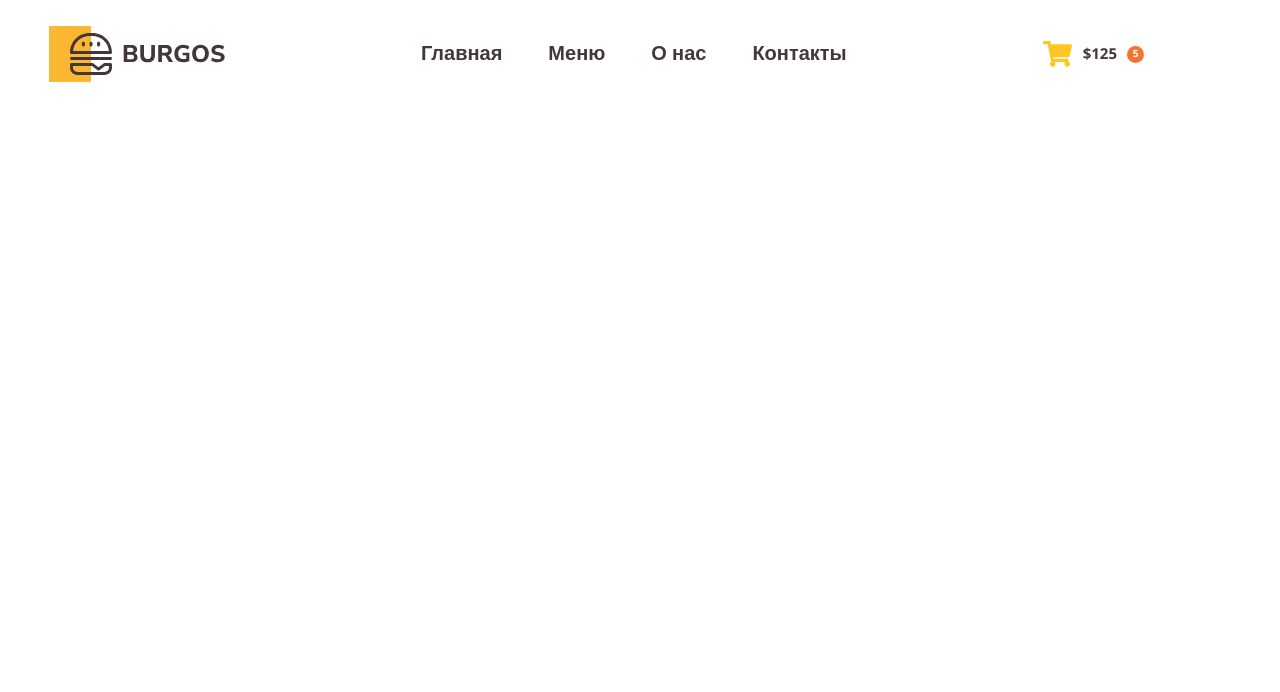
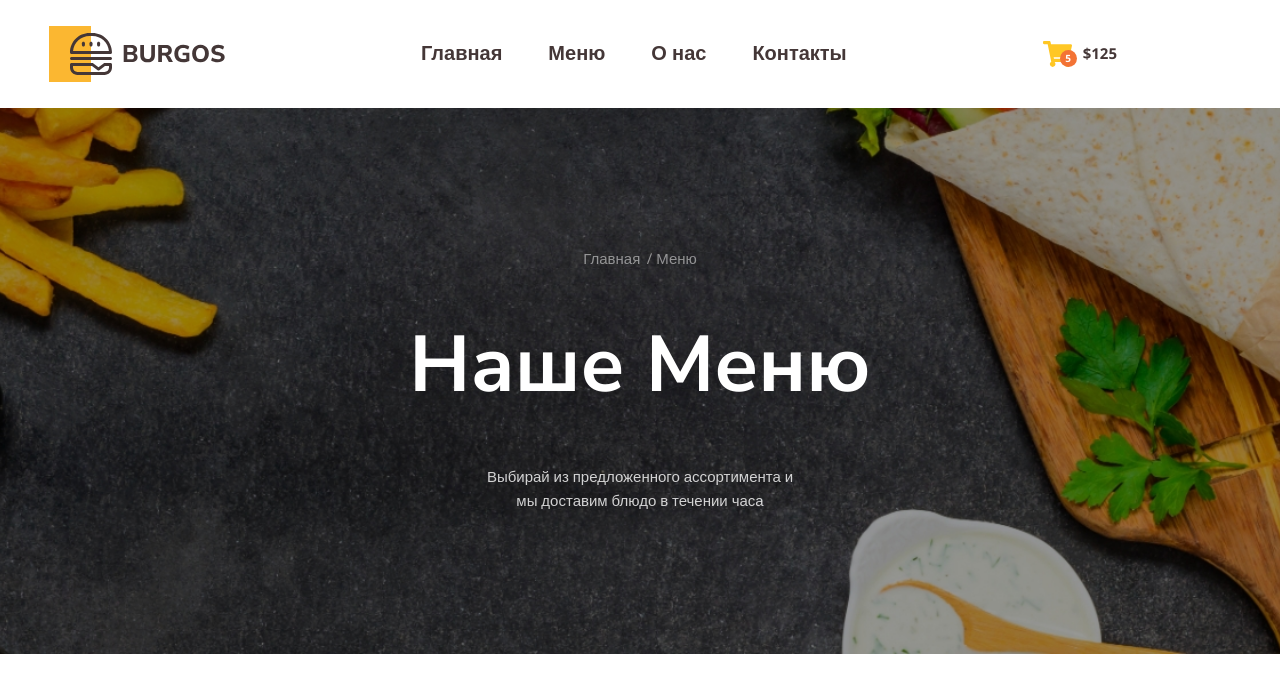
Before and after one commit to xGoRRoKx/burger, a plain HTML site: page index.html in a window 1280 px wide. Drawn offline with nearby package versions, Linux system fonts and the light colour scheme.

Commit message:
add hero-section

```diff
--- a/index.html
+++ b/index.html
@@ -29,6 +29,18 @@
             </div>
         </div>
     </header>
+    <section class="hero">
+        <div class="container">
+            <ul class="breadcrumbs">
+                <li class="breadcrumbs-item">
+                    <a class="breadcrumbs-link" href="#">Главная</a>
+                </li>
+                <li class="breadcrumbs-item">Меню</li>
+            </ul>
+            <h1 class="hero-title">Наше Меню</h1>
+            <p class="hero-description">Выбирай из предложенного ассортимента и мы доставим блюдо в течении часа</p>
+        </div>
+    </section>
 </body>
 
 </html>
--- a/styles/main.css
+++ b/styles/main.css
@@ -6,11 +6,13 @@
     --accent-dark: #F37335;
     --dark: #443737;
     --light: #ffffff;
+    --light-rgb: 255, 255, 255;
 
 }
 
 body {
     font-family: var(--open-sans);
+    width: 100%;
 }
 
 .container {
@@ -20,6 +22,12 @@ body {
     padding-left: 15px;
     padding-right: 15px;
 }
+
+a {
+    text-decoration: none;
+}
+
+/* Header*/
 
 .header {
     display: flex;
@@ -46,7 +54,6 @@ body {
 
 .nav-link {
     color: var(--dark);
-    text-decoration: none;
     font-size: 20px;
     font-weight: 600;
 }
@@ -69,9 +76,9 @@ body {
     align-items: center;
     gap: 10px;
     color: var(--dark);
-    text-decoration: none;
     font-size: 15px;
     font-weight: 700;
+    position: relative;
 }
 
 .cart::before {
@@ -94,4 +101,67 @@ body {
     font-size: 10px;
     color: var(--light);
     background-color: var(--accent-dark);
+    position: absolute;
+    left: 17px;
+    bottom: 0;
 }
+
+/* Hero */
+
+.hero {
+    background-image: url(../images/hero.jpeg);
+    background-repeat: no-repeat;
+    background-size: cover;
+    background-position: center center;
+    text-align: center;
+    padding-top: 142px;
+    padding-bottom: 142px;
+}
+
+.breadcrumbs {
+    display: flex;
+    align-items: center;
+    justify-content: center;
+    list-style-type: none;
+    gap: 16px;
+    padding-left: 0;
+    color: rgba(var(--light-rgb), 0.5);
+    font-size: 15px;
+    margin-top: 0;
+    margin-bottom: 0;
+}
+
+.breadcrumbs-item {
+    position: relative;
+}
+
+.breadcrumbs-item:not(:last-child)::after {
+    content: '/';
+    position: absolute;
+    right: -12px;
+}
+
+.breadcrumbs-link {
+    color: rgba(var(--light-rgb), 0.5);
+}
+
+.breadcrumbs-link:hover {
+    color: var(--accent-light);
+}
+
+.hero-title {
+    color: var(--light);
+    font-family: var(--nunito-sans);
+    font-size: 79px;
+    font-weight: 700;
+    text-transform: capitalize;
+}
+
+.hero-description {
+    max-width: 320px;
+    color: rgba(var(--light-rgb), 0.8);
+    font-family: var(--open-sans);
+    font-size: 15px;
+    line-height: 160%;
+    margin: 0 auto;
+}
```
Also changed, not shown: images/hero.jpeg (added).
